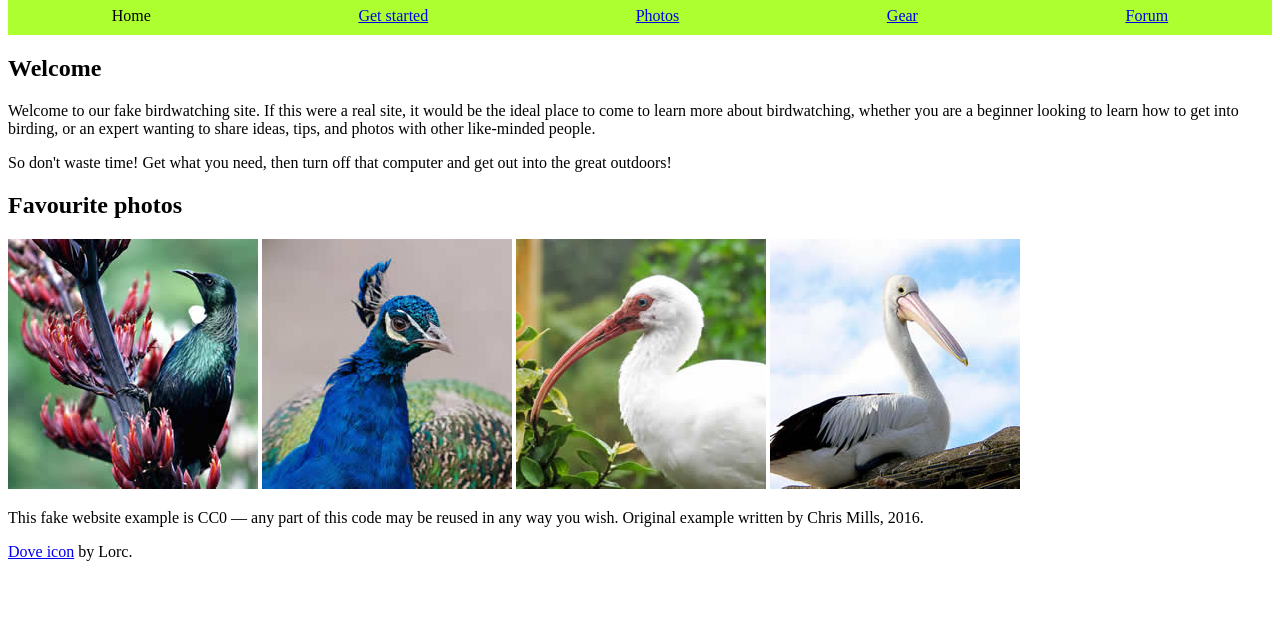
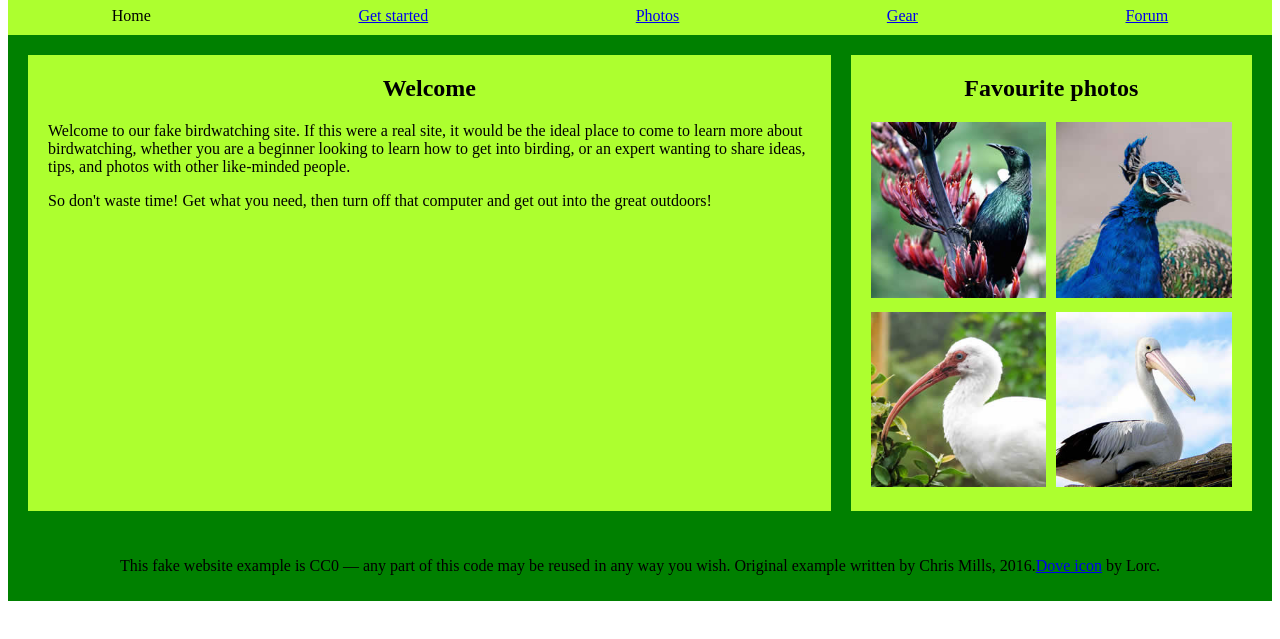
Before and after one commit to SeaWarden/Seward_Lab4_CS408, a website: page assets/index.html in a window 1280 px wide. Shown: the part 115-754 px from the top of the page. Drawn offline with Linux system fonts and the light colour scheme.

Commit message:
Added CSS for welcome message and images

```diff
--- a/assets/index.html
+++ b/assets/index.html
@@ -28,24 +28,28 @@
       </nav-menu>
     </header>
 
-
+    <main class="main-content">
+      <section class="welcome-section">
         <h2>Welcome</h2>
-
         <p>Welcome to our fake birdwatching site. If this were a real site, it would be the ideal place to come to learn more about birdwatching, whether you are a beginner looking to learn how to get into birding, or an expert wanting to share ideas, tips, and photos with other like-minded people.</p>
-
         <p>So don't waste time! Get what you need, then turn off that computer and get out into the great outdoors!</p>
-
+      </section>
+      <section class="photos-section">
         <h2>Favourite photos</h2>
-
+        <div class="photos-grid">
         <a href="favorite-1.jpg"><img src="favorite-1_th.jpg" alt="Small black bird, black claws, long black slender beak, links to larger version of the image"></a>
         <a href="favorite-2.jpg"><img src="favorite-2_th.jpg" alt="Top half of a pretty bird with bright blue plumage on neck, light colored beak, blue headdress, links to larger version of the image"></a>
         <a href="favorite-3.jpg"><img src="favorite-3_th.jpg" alt="Top half of a large bird with white plumage, very long curved narrow light colored break, links to larger version of the image"></a>
         <a href="favorite-4.jpg"><img src="favorite-4_th.jpg" alt="Large bird, mostly white plumage with black plumage on back and rear, long straight white beak, links to larger version of the image"></a>
+        </div>
+      </section>
+    </main>
 
+    <footer
 
         <p>This fake website example is CC0 — any part of this code may be reused in any way you wish. Original example written by Chris Mills, 2016.</p>
 
         <p><a href="http://game-icons.net/lorc/originals/dove.html">Dove icon</a> by Lorc.</p>
-
+    </footer>
   </body>
 </html>
--- a/assets/style.css
+++ b/assets/style.css
@@ -7,6 +7,8 @@ header {
     width: 100%; /* Full width of the page */
 }
 
+/* Header content */
+
 .header-content {
     display: flex;
     flex-direction: row;
@@ -14,7 +16,6 @@ header {
     align-items: center;
     width: 100%;
     position: relative;
-    width: 100%;
 }
 
 .header-content h1 {
@@ -25,6 +26,8 @@ header {
 header-image {
     margin-left: auto;
 }
+
+/* Navigation menu */
 
 nav-menu {
     display: flex;
@@ -47,3 +50,60 @@ nav-menu ul {
 nav-menu li {
     margin: 0 12px;
 }
+
+/* Main content */
+
+.main-content {
+    display: grid;
+    grid-template-columns: 2fr 1fr;
+    gap: 20px;
+    padding: 20px;
+    background-color: green;
+}
+
+.welcome-section {
+    background-color: white;
+    padding: 20px;
+    background-color: greenyellow;
+}
+
+.welcome-section h2 {
+    margin-top: 0;
+    text-align: center;
+}
+
+.photos-section {
+    background-color: white;
+    padding: 20px;
+    background-color: greenyellow;
+}
+
+.photos-section h2 {
+    margin-top: 0;
+    text-align: center;
+}
+
+.photos-grid {
+    display: grid;
+    grid-template-columns: 1fr 1fr;
+    grid-template-rows: 1fr 1fr;
+    gap: 10px;
+    justify-content: center;
+    align-items: center;
+}
+
+.photos-grid img {
+    height: auto;
+    width: 100%;
+}
+
+/* Footer */
+
+footer {
+    display: flex;
+    justify-content: center;
+    align-items: center;
+    background-color: green;
+    width: 100%;
+    padding: 10px 0;
+}
```
Lines whose indentation alone changed are shown as unchanged.
